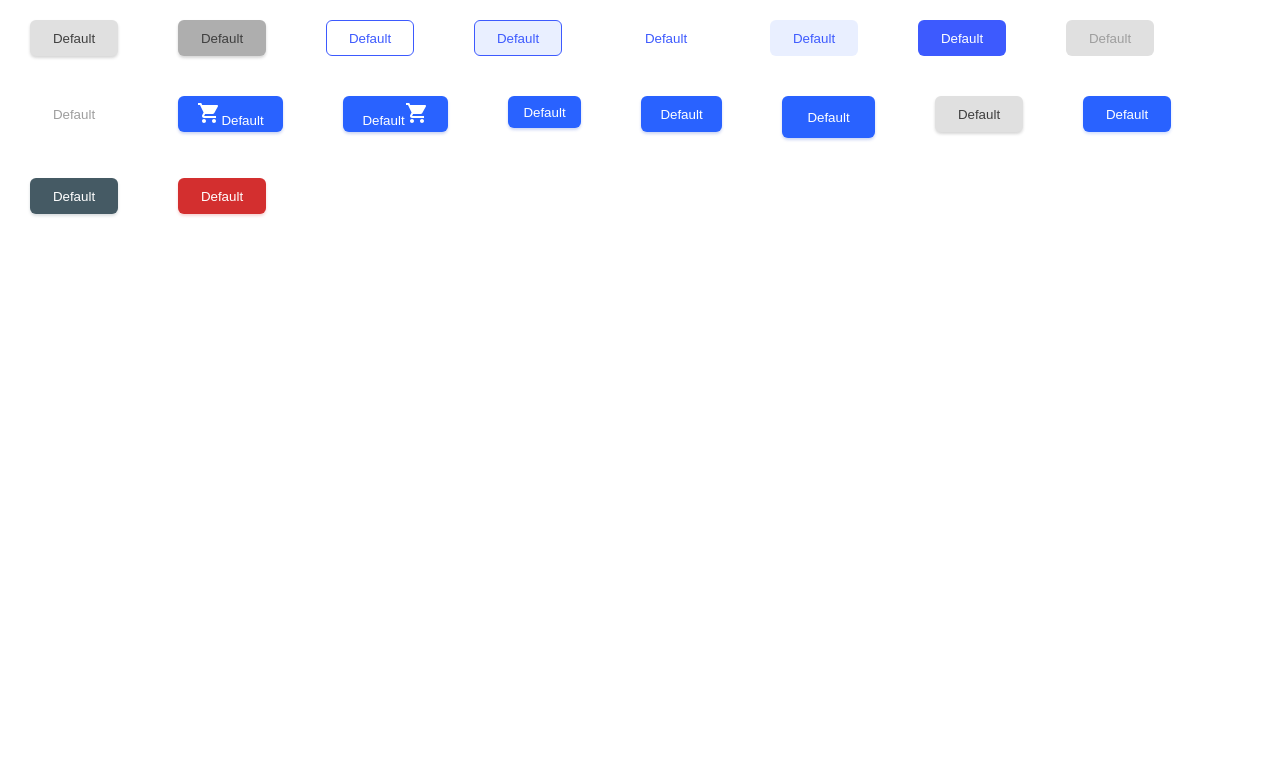
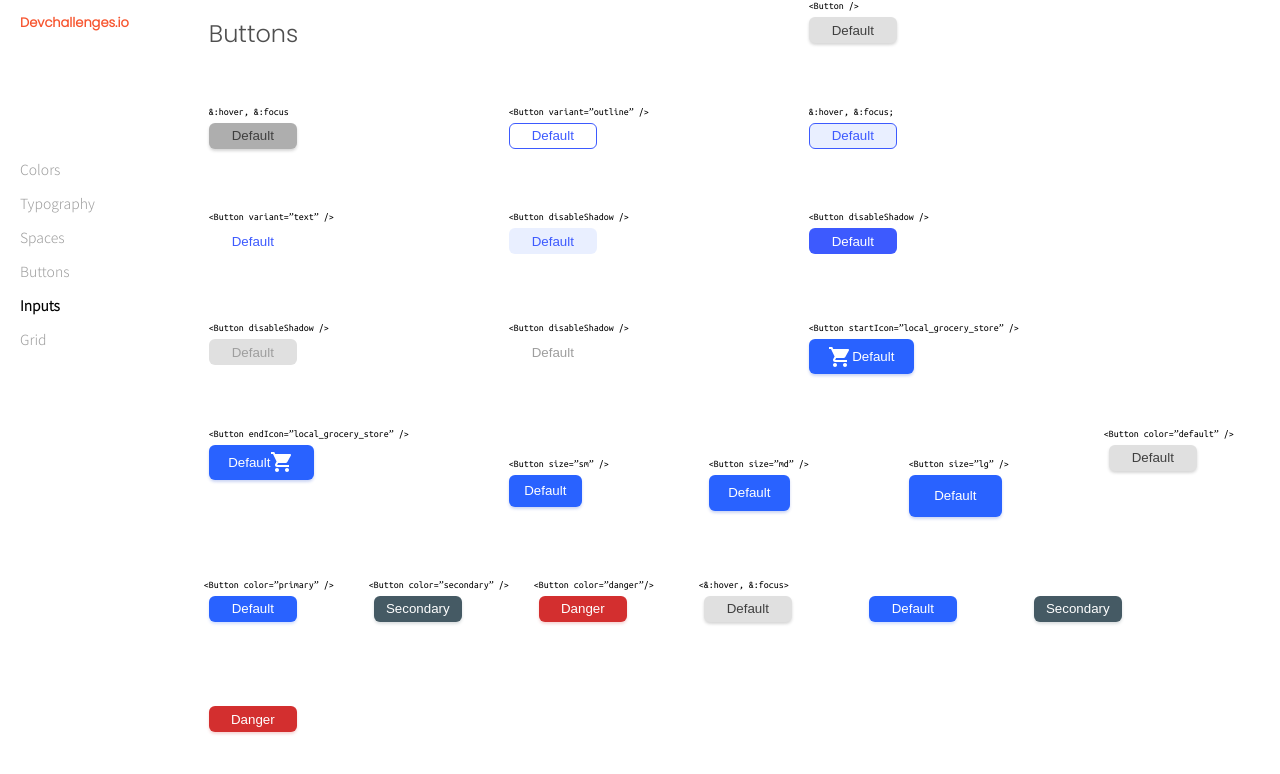
Before and after one commit to vikramvi/Button-component, a React (Create React App) app: page / in a window 1280 px wide. Shown: the top 774 px of the page. Built offline with nearby package versions, Linux system fonts and the light colour scheme.

Commit message:
all user stories implemented - alpha version is ready for review

```diff
--- /dev/null
+++ b/src/App.css
@@ -0,0 +1,114 @@
+@import url("https://fonts.googleapis.com/css2?family=Noto+Sans+JP:wght@100;300&family=Poppins:wght@300&display=swap");
+
+@import url("https://fonts.googleapis.com/css2?family=Ubuntu+Mono&display=swap");
+
+.flex-container {
+  display: flex;
+  flex-direction: row;
+}
+
+/* LEFT NAVIGATION SECTION */
+
+.flex-nav-bar {
+  display: flex;
+  flex-direction: column;
+  width: 25%;
+  height: 100vh;
+  margin-left: 20px;
+}
+
+.nav-top {
+  font-family: Poppins;
+  font-style: normal;
+  font-weight: 600;
+  font-size: 13px;
+  line-height: 19px;
+  color: #f7542e;
+}
+
+.nav-bottom {
+  margin-top: 100px;
+}
+
+.nav-bottom > p {
+  color: #9e9e9e;
+  font-size: 14px;
+  font-style: normal;
+  font-weight: 500;
+  line-height: 20px;
+  font-family: Noto Sans JP;
+}
+
+.nav-bottom .active {
+  font-weight: bold;
+  color: black;
+}
+
+/* RIGHT SIDE SECTION */
+
+.buttons-section {
+  display: flex;
+  flex-direction: row;
+  flex-wrap: wrap;
+}
+
+.buttons-section > div {
+  width: 100px;
+  height: 50px;
+  margin-right: 200px;
+  margin-bottom: 15px;
+}
+
+div > h1 {
+  margin-right: 300px;
+  margin-bottom: 20px;
+  margin-left: 80px;
+  width: 93px;
+  height: 36px;
+
+  font-family: Poppins;
+  font-style: normal;
+  font-weight: 500;
+  font-size: 24px;
+  line-height: 36px;
+
+  color: #4f4f4f;
+}
+
+.buttons-section .single-element {
+  width: 100px;
+  height: 50px;
+  margin-right: 300px;
+  margin-bottom: 20px;
+}
+
+.buttons-section .three-element {
+  width: 100px;
+  height: 50px;
+  margin-right: 100px;
+  margin-top: 30px;
+  margin-bottom: 30px;
+}
+
+.buttons-section .four-elements {
+  width: 100px;
+  height: 50px;
+  margin-right: 15px;
+  margin-bottom: 20px;
+  margin-left: 50px;
+}
+
+.four-elements > pre {
+  margin-left: 25px;
+}
+
+div > pre {
+  font-family: Ubuntu Mono;
+  font-style: normal;
+  font-weight: normal;
+  font-size: 10px;
+  line-height: 12px;
+  margin-left: 80px;
+  margin-bottom: 5px;
+  margin-top: 0px;
+}
--- a/src/App.js
+++ b/src/App.js
@@ -1,200 +1,128 @@
-import styled, { css } from "styled-components";
 import LocalGroceryStoreIcon from '@material-ui/icons/LocalGroceryStore';
-
-const Button = styled.button`
-
-  ${props => props.shouldHover
-    ? '&:hover { background: yellow }'
-    : ''
-  }
-
-  ${props => props.shouldHover
-    ? '&:focus { background: yellow }'
-    : ''
-  }
-
-  ${(props) => {
-    const concatenatedTheme = Object.assign(
-      {},
-      defaultButtonTheme,
-      buttonTheme[props.buttonTheme]
-    );
-
-    return css`
-        width: ${concatenatedTheme.widthValue};
-        height: ${concatenatedTheme.heightValue};
-        background: ${concatenatedTheme.backgroundValue};
-        box-shadow: ${concatenatedTheme.boxShadowValue};
-        border: ${concatenatedTheme.borderValue};
-        color: ${concatenatedTheme.colorValue};
-        border-radius: ${concatenatedTheme.borderRadiusValue};
-        margin: 20px 30px;
-    `;
-  }
-  }
-
-`;
-
-Button.defaultProps = {
-  buttonTheme: "defaultButtonTheme"
-};
-
-
-const defaultButtonTheme = {
-  borderValue: "0",
-  boxShadowValue: "0",
-  backgroundValue: "0",
-  widthValue: "88px",
-  heightValue: "36px",
-  borderRadiusValue: "6px",
-  colorValue: "#FFFFFF"
-}
-
-const buttonTheme = {
-  defaultButton: {
-    backgroundValue: "#E0E0E0",
-    boxShadowValue: "0px 2px 3px rgba(51, 51, 51, 0.2)",
-    colorValue: "#3F3F3F"
-  },
-  hoverFocusType1Button: {
-    backgroundValue: "#AEAEAE",
-    boxShadowValue: "0px 2px 3px rgba(51, 51, 51, 0.2)",
-    colorValue: "#3F3F3F"
-  },
-  OutlineVariantButton: {
-    backgroundValue: "0",
-    borderValue: "1px solid #3D5AFE",
-    colorValue: "#3D5AFE"
-  },
-  hoverFocusType2Button: {
-    backgroundValue: "rgba(41, 98, 255, 0.1)",
-    borderValue: "1px solid #3D5AFE",
-    colorValue: "#3D5AFE"
-  },
-  textVariantButton: {
-    colorValue: "#3D5AFE"
-  },
-  hoverFocusType3Button: {
-    backgroundValue: "rgba(41, 98, 255, 0.1)",
-    colorValue: "#3D5AFE"
-  },
-  disableShadowButton: {
-    backgroundValue: "#3D5AFE",
-    colorValue: "#FFFFFF"
-  },
-  disabledButton: {
-    backgroundValue: "#E0E0E0",
-    colorValue: "#9E9E9E",
-  },
-  textVariantDisabledButton: {
-    colorValue: "#9E9E9E"
-  },
-  startIconButton: {
-    widthValue: "105px",
-    backgroundValue: "#2962FF",
-    boxShadowValue: "0px 2px 3px rgba(0, 49, 202, 0.2)"
-  },
-  endIconButton: {
-    widthValue: "105px",
-    backgroundValue: "#2962FF",
-    boxShadowValue: "0px 2px 3px rgba(0, 49, 202, 0.2)"
-  },
-  smallButton: {
-    widthValue: "73px",
-    heightValue: "32px",
-    backgroundValue: "#2962FF",
-    boxShadowValue: "0px 2px 3px rgba(0, 49, 202, 0.2)"
-  },
-  mediumButton: {
-    widthValue: "81px",
-    heightValue: "36px",
-    backgroundValue: "#2962FF",
-    boxShadowValue: "0px 2px 3px rgba(0, 49, 202, 0.2)"
-  },
-  largeButton: {
-    widthValue: "93px",
-    heightValue: "42px",
-    backgroundValue: "#2962FF",
-    boxShadowValue: "0px 2px 3px rgba(0, 49, 202, 0.2)"
-  },
-  defaultColorButton: {
-    backgroundValue: "#E0E0E0",
-    boxShadowValue: "0px 2px 3px rgba(51, 51, 51, 0.2)",
-    colorValue: "#3F3F3F"
-  },
-  primaryColorButton: {
-    backgroundValue: "#2962FF",
-    boxShadowValue: "0px 2px 3px rgba(41, 98, 255, 0.2)"
-  },
-  secondaryColorButton: {
-    backgroundValue: "#455A64",
-    boxShadowValue: "0px 2px 3px rgba(69, 90, 100, 0.2)"
-  },
-  dangerColorButton: {
-    backgroundValue: "#D32F2F",
-    boxShadowValue: "0px 2px 3px rgba(211, 47, 47, 0.2)"
-  }
-}
-
-
+import "./App.css";
+import Button from "./components/Button";
 
 function App() {
   return (
     <>
-      <div style={{ display: "flex", flexDirection: "row", flexWrap: "wrap" }}>
+      <div class="flex-container">
+        {/* left side nav bar */}
+        <div class="flex-nav-bar">
+          <div class="nav-top">
+            <p>Devchallenges.io</p>
+          </div>
+          <div class="nav-bottom">
+            <p>Colors</p>
+            <p>Typography</p>
+            <p>Spaces</p>
+            <p>Buttons</p>
+            <p class="active">Inputs</p>
+            <p>Grid</p>
+          </div>
+        </div>
+
+        {/*right side buttons section*/}
+        <div class="buttons-section">
           <div>
+            <h1>Buttons</h1>
+          </div>
+          <div>
+          </div>
+          <div>
+            <pre>&lt;Button /&gt;</pre>
             <Button buttonTheme="defaultButton">Default</Button>
           </div>
           <div>
+            <pre>&:hover, &:focus</pre>
             <Button buttonTheme="hoverFocusType1Button">Default</Button>
           </div>
           <div>
+
+            <pre>&lt;Button variant=”outline” /&gt;</pre>
             <Button buttonTheme="OutlineVariantButton">Default</Button>
           </div>
           <div>
+            <pre>&:hover, &:focus;</pre>
             <Button buttonTheme="hoverFocusType2Button">Default</Button>
           </div>
           <div>
+            <pre>&lt;Button variant=”text” /&gt;</pre>
             <Button buttonTheme="textVariantButton">Default</Button>
           </div>
           <div>
+            <pre>&lt;Button disableShadow /&gt;</pre>
             <Button buttonTheme="hoverFocusType3Button">Default</Button>
           </div>
-        <div>
+          <div class="single-element">
+            <pre>&lt;Button disableShadow /&gt;</pre>
             <Button buttonTheme="disableShadowButton">Default</Button>
           </div>
           <div>
+            <pre>&lt;Button disableShadow /&gt;</pre>
             <Button buttonTheme="disabledButton">Default</Button>
           </div>
           <div>
+            <pre>&lt;Button disableShadow /&gt;</pre>
             <Button buttonTheme="textVariantDisabledButton">Default</Button>
           </div>
           <div>
-          <Button buttonTheme="startIconButton"><LocalGroceryStoreIcon></LocalGroceryStoreIcon>Default</Button>
+            <pre>&lt;Button startIcon=”local_grocery_store” /&gt;</pre>
+            <Button buttonTheme="startIconButton">
+              <LocalGroceryStoreIcon></LocalGroceryStoreIcon>
+              <span>Default</span>
+            </Button>
           </div>
           <div>
-          <Button buttonTheme="endIconButton">Default<LocalGroceryStoreIcon></LocalGroceryStoreIcon></Button>
+            <pre>&lt;Button endIcon=”local_grocery_store” /&gt;</pre>
+            <Button buttonTheme="endIconButton">
+              <span>Default</span>
+              <LocalGroceryStoreIcon></LocalGroceryStoreIcon>
+            </Button>
           </div>
-        <div>
+          <div class="three-element">
+            <pre>&lt;Button size=”sm” /&gt;</pre>
             <Button buttonTheme="smallButton">Default</Button>
           </div>
-        <div>
+          <div class="three-element">
+            <pre>&lt;Button size=”md” /&gt;</pre>
             <Button buttonTheme="mediumButton">Default</Button>
           </div>
-        <div>
+          <div class="three-element">
+            <pre>&lt;Button size=”lg” /&gt;</pre>
             <Button buttonTheme="largeButton">Default</Button>
           </div>
-        <div>
-          <Button buttonTheme="defaultColorButton">Default</Button>
+          <div className="four-elements">
+            <pre>&lt;Button color=”default” /&gt;</pre>
+            <Button buttonTheme="defaultColorButton" >Default</Button>
           </div>
-        <div>
+          <div className="four-elements">
+            <pre>&lt;Button color=”primary” /&gt;</pre>
+            <Button buttonTheme="primaryColorButton" >Default</Button>
+          </div>
+          <div className="four-elements">
+            <pre>&lt;Button color=”secondary” /&gt;</pre>
+            <Button buttonTheme="secondaryColorButton" >Secondary</Button>
+          </div>
+          <div className="four-elements">
+            <pre>&lt;Button color=”danger”/&gt;</pre>
+            <Button buttonTheme="dangerColorButton" >Danger</Button>
+          </div>
+          <div className="four-elements">
+            <pre>&lt;&:hover, &:focus&gt;</pre>
+            <Button buttonTheme="defaultColorButton" shouldHover>Default</Button>
+          </div>
+          <div className="four-elements">
+            <pre>  </pre>
             <Button buttonTheme="primaryColorButton" shouldHover>Default</Button>
           </div>
-        <div>
-          <Button buttonTheme="secondaryColorButton" shouldHover>Default</Button>
+          <div className="four-elements">
+            <pre>  </pre>
+            <Button buttonTheme="secondaryColorButton" shouldHover>Secondary</Button>
           </div>
-        <div>
-          <Button buttonTheme="dangerColorButton" shouldHover>Default</Button>
+          <div className="four-elements">
+            <pre>  </pre>
+            <Button buttonTheme="dangerColorButton" shouldHover>Danger</Button>
+          </div>
         </div>
       </div>
     </>
--- /dev/null
+++ b/src/components/Button.js
@@ -0,0 +1,149 @@
+import styled, { css } from "styled-components";
+
+const Button = styled.button`
+
+  ${props => props.shouldHover
+        ? '&:hover { background: yellow }'
+        : ''
+    }
+
+  ${props => props.shouldHover
+        ? '&:focus { background: yellow }'
+        : ''
+    }
+
+  ${(props) => {
+        const concatenatedTheme = Object.assign(
+            {},
+            defaultButtonTheme,
+            buttonTheme[props.buttonTheme]
+        );
+
+        return css`
+        width: ${concatenatedTheme.widthValue};
+        height: ${concatenatedTheme.heightValue};
+        background: ${concatenatedTheme.backgroundValue};
+        box-shadow: ${concatenatedTheme.boxShadowValue};
+        border: ${concatenatedTheme.borderValue};
+        color: ${concatenatedTheme.colorValue};
+        border-radius: ${concatenatedTheme.borderRadiusValue};
+        margin: ${concatenatedTheme.marginValue};
+        display: flex;
+        align-items: center;
+        justify-content: center;
+    `;
+    }
+    }
+
+`;
+
+Button.defaultProps = {
+    buttonTheme: "defaultButtonTheme"
+};
+
+
+const defaultButtonTheme = {
+    borderValue: "0",
+    boxShadowValue: "0",
+    backgroundValue: "0",
+    widthValue: "88px",
+    heightValue: "26px",
+    borderRadiusValue: "6px",
+    colorValue: "#FFFFFF",
+    marginValue: "0px 80px 0px 80px",
+}
+
+const buttonTheme = {
+    defaultButton: {
+        backgroundValue: "#E0E0E0",
+        boxShadowValue: "0px 2px 3px rgba(51, 51, 51, 0.2)",
+        colorValue: "#3F3F3F"
+    },
+    hoverFocusType1Button: {
+        backgroundValue: "#AEAEAE",
+        boxShadowValue: "0px 2px 3px rgba(51, 51, 51, 0.2)",
+        colorValue: "#3F3F3F"
+    },
+    OutlineVariantButton: {
+        backgroundValue: "0",
+        borderValue: "1px solid #3D5AFE",
+        colorValue: "#3D5AFE"
+    },
+    hoverFocusType2Button: {
+        backgroundValue: "rgba(41, 98, 255, 0.1)",
+        borderValue: "1px solid #3D5AFE",
+        colorValue: "#3D5AFE"
+    },
+    textVariantButton: {
+        colorValue: "#3D5AFE"
+    },
+    hoverFocusType3Button: {
+        backgroundValue: "rgba(41, 98, 255, 0.1)",
+        colorValue: "#3D5AFE"
+    },
+    disableShadowButton: {
+        backgroundValue: "#3D5AFE",
+        colorValue: "#FFFFFF",
+        marginValue: "0px 600px 15px 80px"
+    },
+    disabledButton: {
+        backgroundValue: "#E0E0E0",
+        colorValue: "#9E9E9E",
+    },
+    textVariantDisabledButton: {
+        colorValue: "#9E9E9E"
+    },
+    startIconButton: {
+        widthValue: "105px",
+        heightValue: "35px",
+        backgroundValue: "#2962FF",
+        boxShadowValue: "0px 2px 3px rgba(0, 49, 202, 0.2)"
+    },
+    endIconButton: {
+        widthValue: "105px",
+        heightValue: "35px",
+        backgroundValue: "#2962FF",
+        boxShadowValue: "0px 2px 3px rgba(0, 49, 202, 0.2)"
+    },
+    smallButton: {
+        widthValue: "73px",
+        heightValue: "32px",
+        backgroundValue: "#2962FF",
+        boxShadowValue: "0px 2px 3px rgba(0, 49, 202, 0.2)",
+    },
+    mediumButton: {
+        widthValue: "81px",
+        heightValue: "36px",
+        backgroundValue: "#2962FF",
+        boxShadowValue: "0px 2px 3px rgba(0, 49, 202, 0.2)",
+    },
+    largeButton: {
+        widthValue: "93px",
+        heightValue: "42px",
+        backgroundValue: "#2962FF",
+        boxShadowValue: "0px 2px 3px rgba(0, 49, 202, 0.2)",
+    },
+    defaultColorButton: {
+        backgroundValue: "#E0E0E0",
+        boxShadowValue: "0px 2px 3px rgba(51, 51, 51, 0.2)",
+        colorValue: "#3F3F3F",
+        marginValue: "0px 30px"
+    },
+    primaryColorButton: {
+        backgroundValue: "#2962FF",
+        boxShadowValue: "0px 2px 3px rgba(41, 98, 255, 0.2)",
+        marginValue: "0px 30px"
+    },
+    secondaryColorButton: {
+        backgroundValue: "#455A64",
+        boxShadowValue: "0px 2px 3px rgba(69, 90, 100, 0.2)",
+        marginValue: "0px 30px"
+    },
+    dangerColorButton: {
+        backgroundValue: "#D32F2F",
+        boxShadowValue: "0px 2px 3px rgba(211, 47, 47, 0.2)",
+        marginValue: "0px 30px"
+    }
+}
+
+export default Button;
```
Lines whose indentation alone changed are shown as unchanged.
